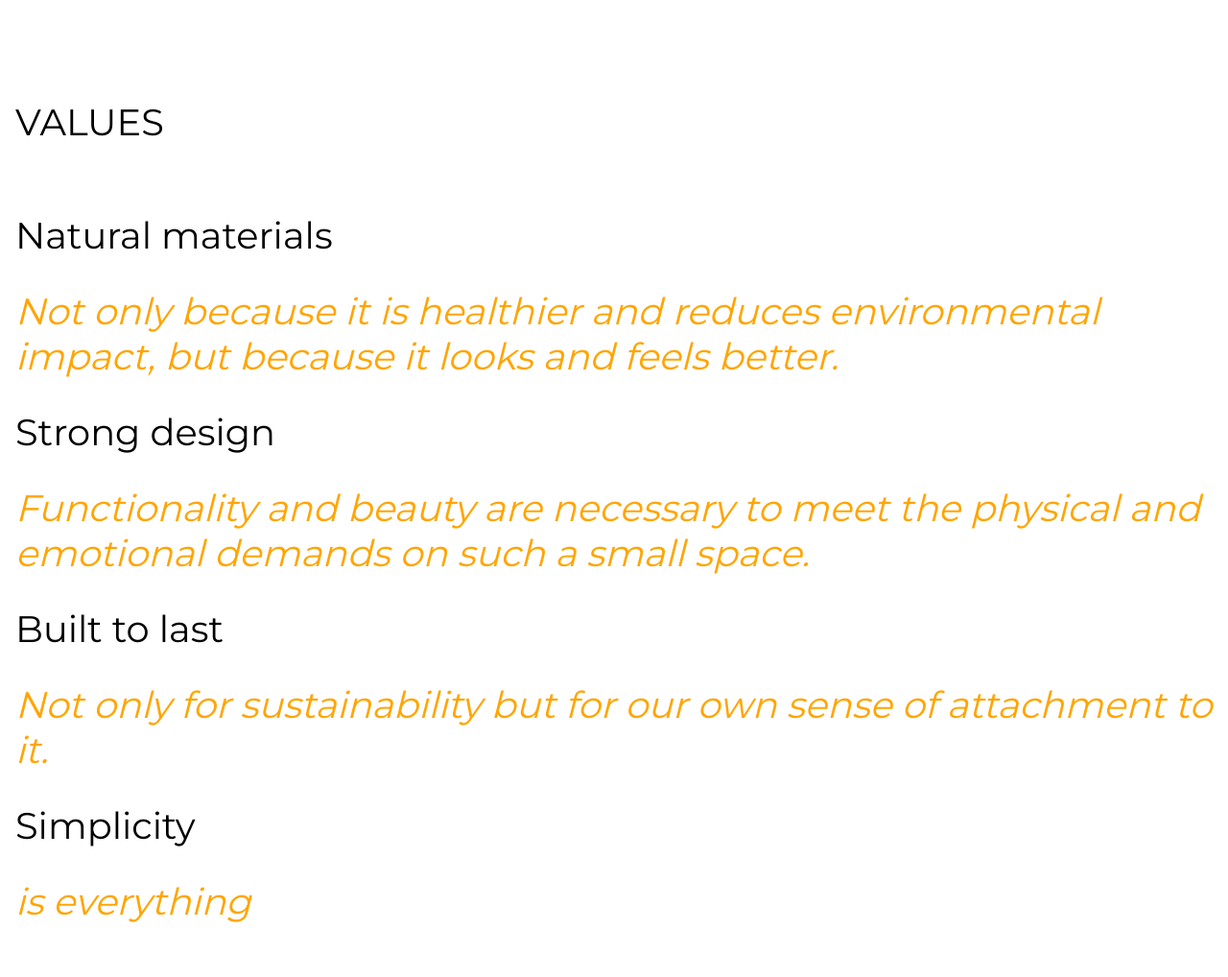
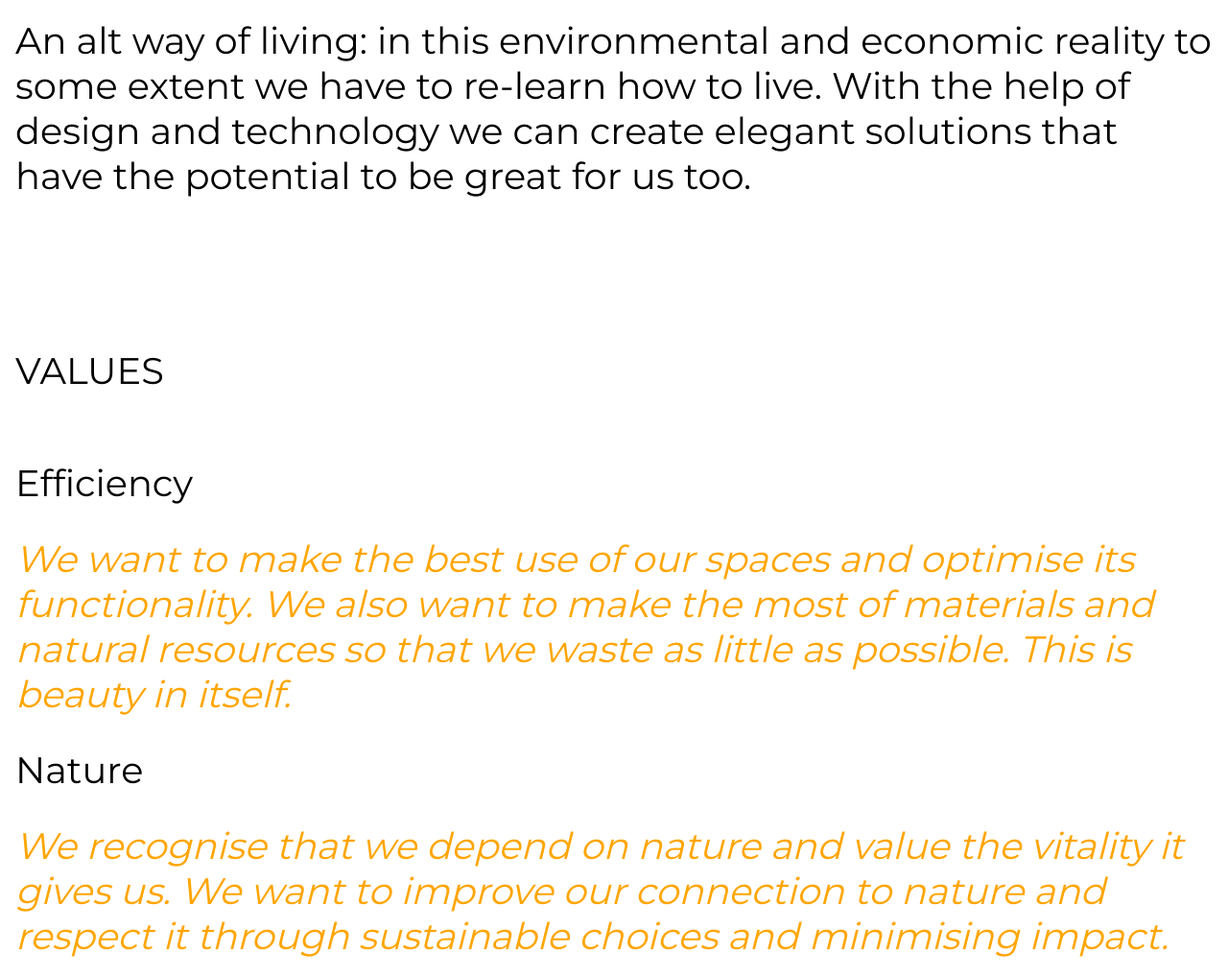
Before and after one commit to alorobino/bienespace, a plain HTML site: page index.html in a window 1280 px wide. Shown: the part 1790-2808 px from the top of the page at 96% size. Drawn offline with nearby package versions, Linux system fonts and the light colour scheme.

Commit message:
Update index.html

```diff
--- a/index.html
+++ b/index.html
@@ -34,23 +34,27 @@
             You can turn the limit on m.sq into an advantage. Indeed, we want to show people it’s possible to live a healthier and happier life in a much smaller space.
             Live in a space that makes your life more… connected to nature, flexible and free.  </p>
 
+    <p>An alt way of living: in this environmental and economic reality to some extent we have to re-learn how to live.
+      With the help of design and technology we can create elegant solutions that have the potential to be great for us too.
+</p>
 
         <br>
 
         <p>VALUES</p>
 
-  <div class="myDIV">Natural materials
+  <div class="myDIV">Efficiency
   </div>
-  <div class ="hide">Not only because it is healthier and reduces environmental impact, but because it looks and feels better.
+  <div class ="hide">We want to make the best use of our spaces and optimise its functionality.
+    We also want to make the most of materials and natural resources so that we waste as little as possible. This is beauty in itself.
   </div>
-  <div class="myDIV">Strong design
+  <div class="myDIV">Nature
   </div>
-  <div class ="hide"> Functionality and beauty are necessary
-    to meet the physical and emotional demands on such a small space.
+  <div class ="hide"> We recognise that we depend on nature and value the vitality it gives us. We want to improve our connection to nature and respect it
+    through sustainable choices and minimising impact.
   </div>
-  <div class="myDIV">Built to last
+  <div class="myDIV">Freedom
   </div>
-  <div class ="hide"> Not only for sustainability but for our own sense of attachment to it.
+  <div class ="hide"> We want freedom to move and live the life we desire, with less financial and geographical constraints.
   </div>
   <div class="myDIV">Simplicity
   </div>
```
